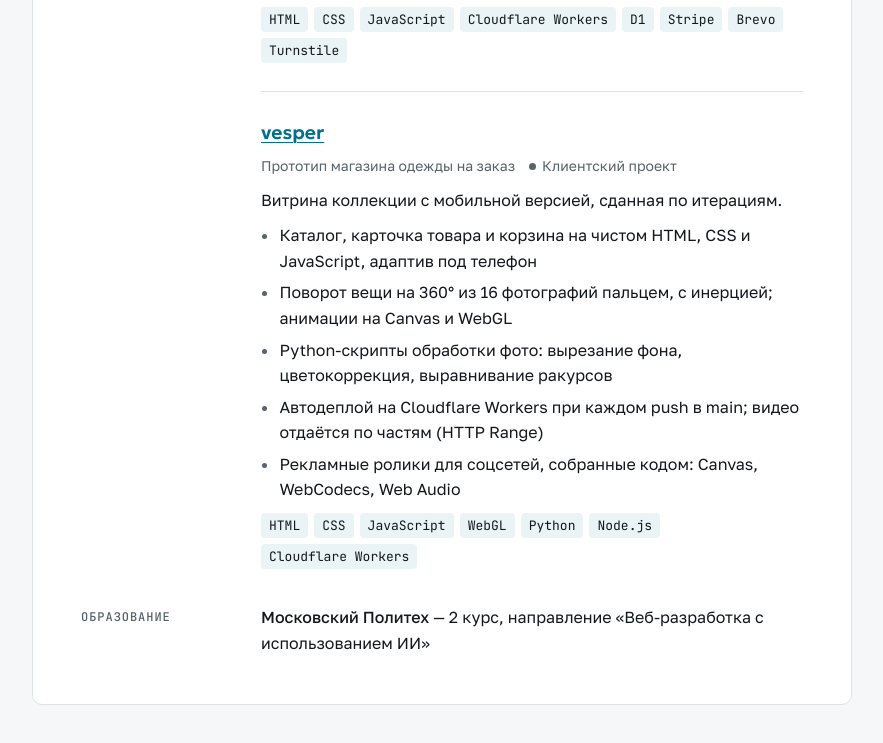
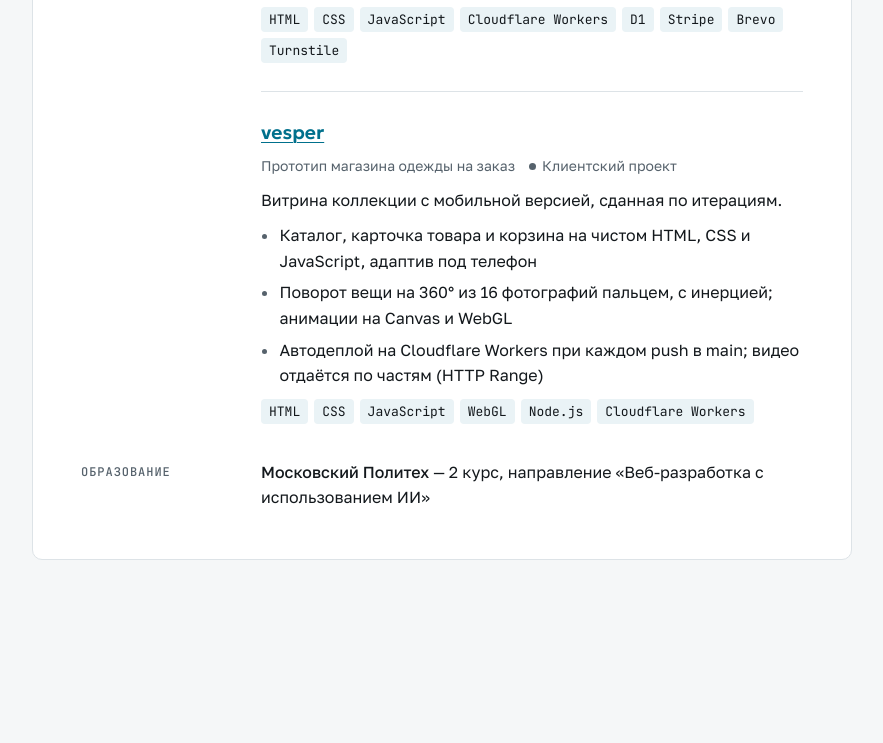
Before and after one commit to l1pa7/l1pa7.github.io, a plain HTML site: page index.html in a window 1280 px wide. Shown: the part 1018-1761 px from the top of the page, without its empty margins (198-1081 px from the left). After the commit the page ends 1634 px from the top, so only its background shows below. Drawn offline with Linux system fonts and the light colour scheme.

Commit message:
vesper without the Python scripts and the social films
Co-Authored-By: Claude Opus 5.5 <noreply@anthropic.com>

```diff
--- a/index.html
+++ b/index.html
@@ -196,11 +196,9 @@ h1 {
         <ul class="points">
           <li>Каталог, карточка товара и корзина на чистом HTML, CSS и JavaScript, адаптив под телефон</li>
           <li>Поворот вещи на 360° из 16 фотографий пальцем, с инерцией; анимации на Canvas и WebGL</li>
-          <li>Python-скрипты обработки фото: вырезание фона, цветокоррекция, выравнивание ракурсов</li>
           <li>Автодеплой на Cloudflare Workers при каждом push в main; видео отдаётся по частям (HTTP Range)</li>
-          <li>Рекламные ролики для соцсетей, собранные кодом: Canvas, WebCodecs, Web Audio</li>
         </ul>
-        <ul class="tags" aria-label="Стек проекта"><li>HTML</li><li>CSS</li><li>JavaScript</li><li>WebGL</li><li>Python</li><li>Node.js</li><li>Cloudflare Workers</li></ul>
+        <ul class="tags" aria-label="Стек проекта"><li>HTML</li><li>CSS</li><li>JavaScript</li><li>WebGL</li><li>Node.js</li><li>Cloudflare Workers</li></ul>
       </article>
     </div>
   </section>
```
